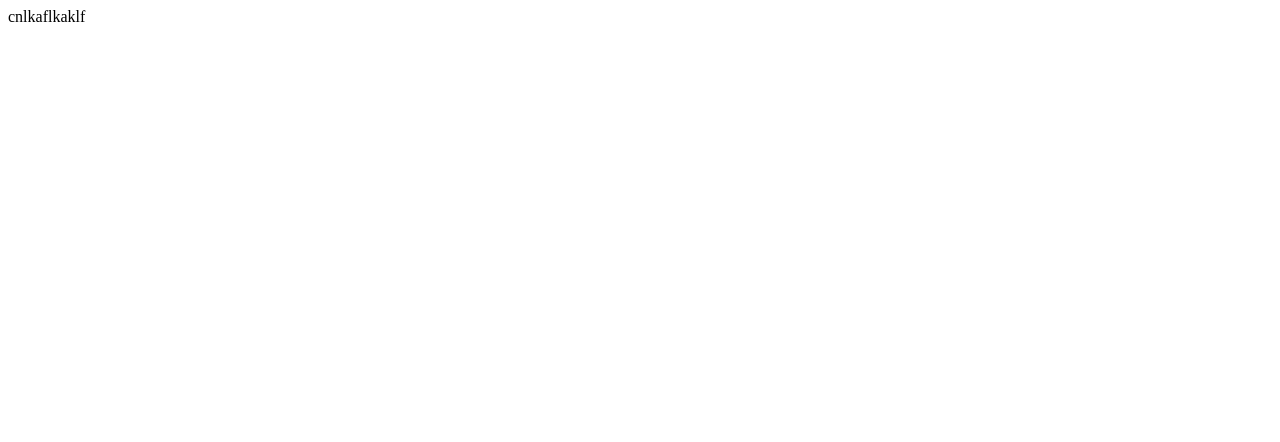
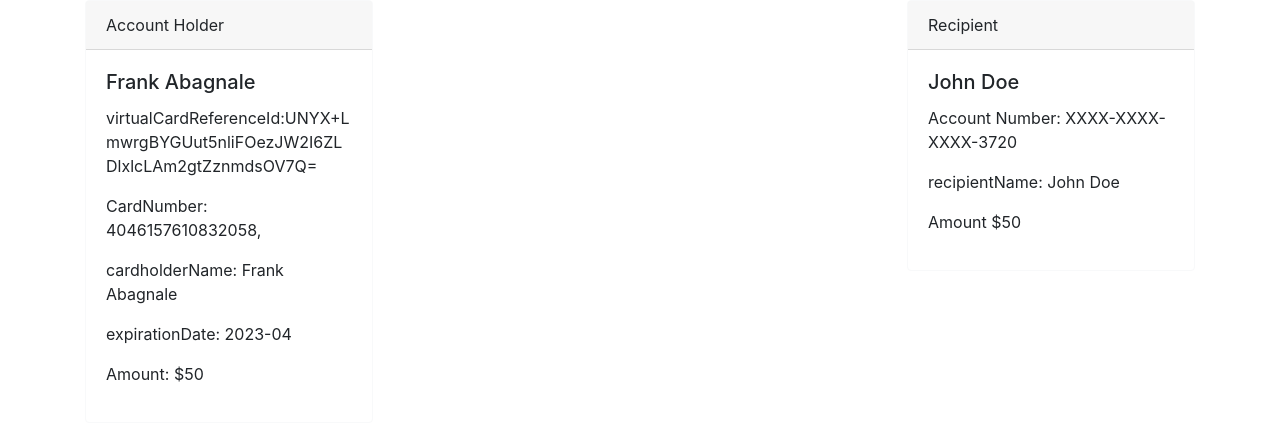
Before and after one commit to pnoonan32/capitalone-virtual-cardnumbers-service, a plain HTML site: page certs/transaction.html in a window 1280 px wide. Drawn offline with nearby package versions, Linux system fonts and the light colour scheme.

Commit message:
Updated 1//11/2019 (1:21 AM) Project is semi-functional

```diff
--- a/certs/transaction.html
+++ b/certs/transaction.html
@@ -1,12 +1,48 @@
 <!DOCTYPE html>
 <html lang="en">
-<head>
-    <meta charset="UTF-8">
-    <meta name="viewport" content="width=device-width, initial-scale=1.0">
-    <meta http-equiv="X-UA-Compatible" content="ie=edge">
+  <head>
+    <meta charset="UTF-8" />
+    <meta name="viewport" content="width=device-width, initial-scale=1.0" />
+    <meta http-equiv="X-UA-Compatible" content="ie=edge" />
+    <link rel="stylesheet" href="https://stackpath.bootstrapcdn.com/bootstrap/4.2.1/css/bootstrap.min.css" integrity="sha384-GJzZqFGwb1QTTN6wy59ffF1BuGJpLSa9DkKMp0DgiMDm4iYMj70gZWKYbI706tWS" crossorigin="anonymous">
+    <link rel="stylesheet" href="https://cdnjs.cloudflare.com/ajax/libs/font-awesome/4.7.0/css/font-awesome.min.css">
     <title>Transaction Page</title>
-</head>
-<body>
-    cnlkaflkaklf
-</body>
+  </head>
+  <body>
+    <div class="container">
+      <div class="transaction1-container">
+          <div id="transaction1" style="float:left;">
+                <div class="card border-light mb-3" style="max-width: 18rem;">
+                        <div class="card-header">Account Holder</div>
+                        <div class="card-body">
+                          <h5 class="card-title">Frank Abagnale</h5>
+                          <p class="card-text">virtualCardReferenceId:UNYX+LmwrgBYGUut5nliFOezJW2I6ZLDlxlcLAm2gtZznmdsOV7Q=</p>
+                          <p>CardNumber: 4046157610832058,
+                        <p>cardholderName: Frank Abagnale</p>
+                        <p>expirationDate: 2023-04</p>
+                        <p>Amount: $50</p>
+                        </div>
+          </div>
+        </div>
+
+
+
+      <div class="transaction2-container">
+          <div id="transaction2" style="float:right">
+                <div class="card border-light mb-3" style="max-width: 18rem;">
+                        <div class="card-header">Recipient</div>
+                        <div class="card-body">
+                          <h5 class="card-title">John Doe</h5>
+                          <p class="card-text">Account Number: XXXX-XXXX-XXXX-3720</p>
+                          <p>recipientName: John Doe</p>
+                          <p>Amount $50</p>
+                        </div>
+          </div>
+        </div>
+
+    </div>
+    <script src="https://code.jquery.com/jquery-3.3.1.slim.min.js" integrity="sha384-q8i/X+965DzO0rT7abK41JStQIAqVgRVzpbzo5smXKp4YfRvH+8abtTE1Pi6jizo" crossorigin="anonymous"></script>
+<script src="https://cdnjs.cloudflare.com/ajax/libs/popper.js/1.14.6/umd/popper.min.js" integrity="sha384-wHAiFfRlMFy6i5SRaxvfOCifBUQy1xHdJ/yoi7FRNXMRBu5WHdZYu1hA6ZOblgut" crossorigin="anonymous"></script>
+<script src="https://stackpath.bootstrapcdn.com/bootstrap/4.2.1/js/bootstrap.min.js" integrity="sha384-B0UglyR+jN6CkvvICOB2joaf5I4l3gm9GU6Hc1og6Ls7i6U/mkkaduKaBhlAXv9k" crossorigin="anonymous"></script>
+  </body>
 </html>
```
Also changed, not shown: 1 other file.
